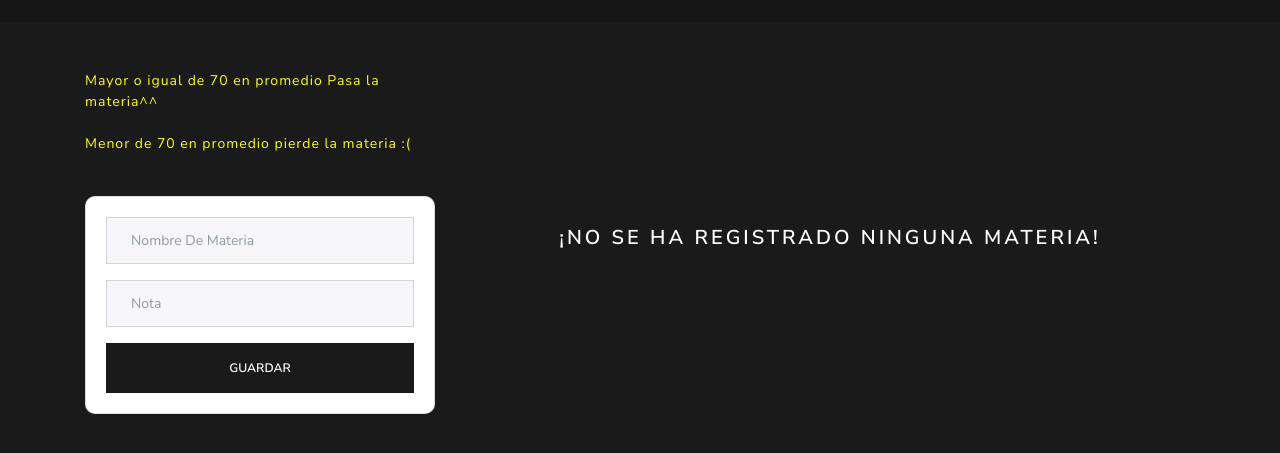
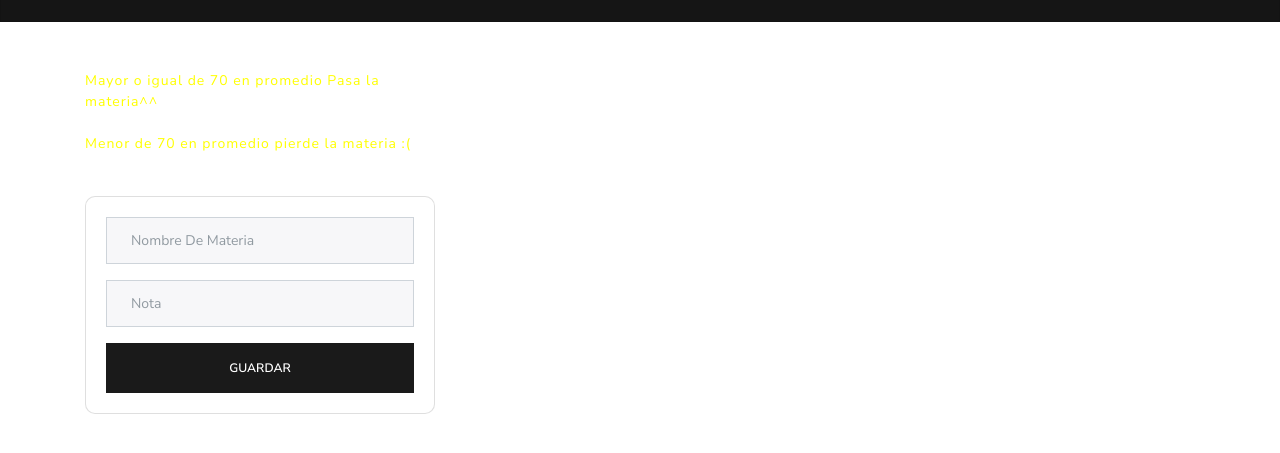
Before and after one commit to juandavid2022/aplicacion-tareas, a plain HTML site: page index.html in a window 1280 px wide. Shown: the part 65-518 px from the top of the page. Drawn offline with nearby package versions, Linux system fonts and the light colour scheme.

Commit message:
Update styles.css

```diff
--- a/styles.css
+++ b/styles.css
@@ -11,7 +11,7 @@
     border-radius: 5px;
 }
 body{
-    background: #1a1a1a;
+    background: white;
     color: white;
 }
 h1, h2, h3, h4, h5, p, a{
```
